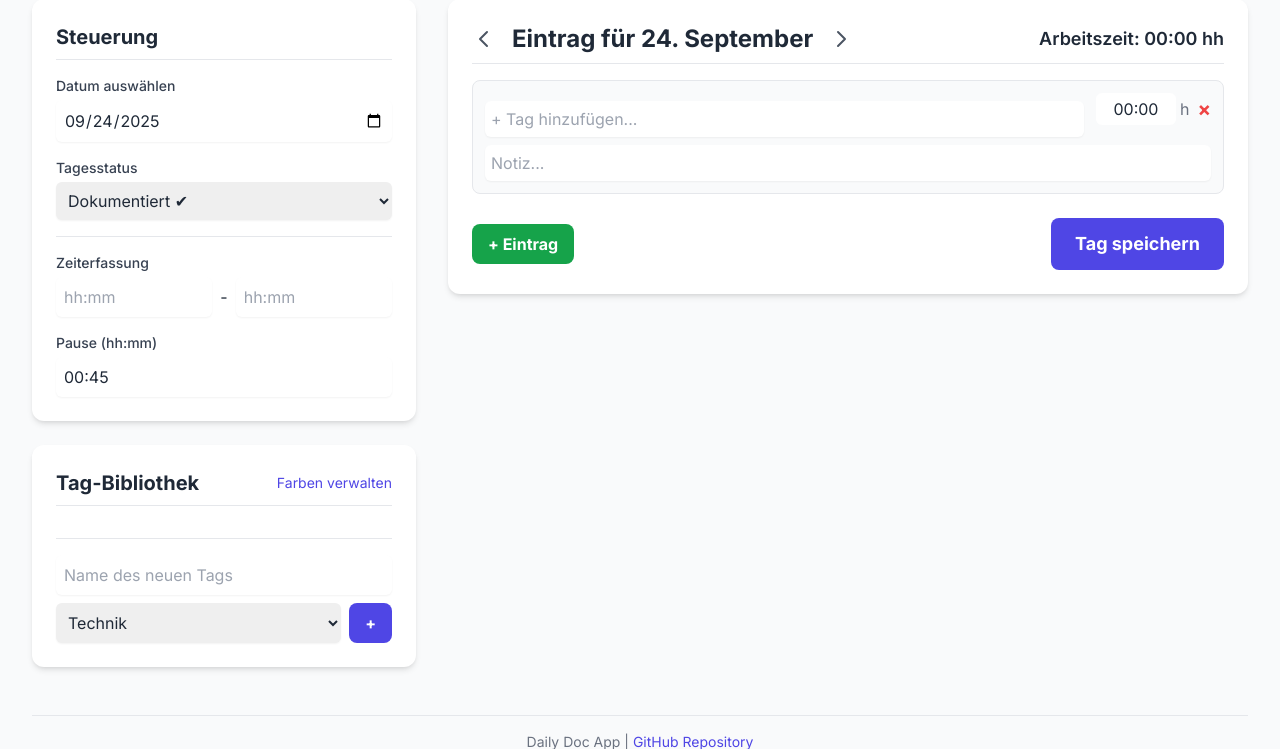
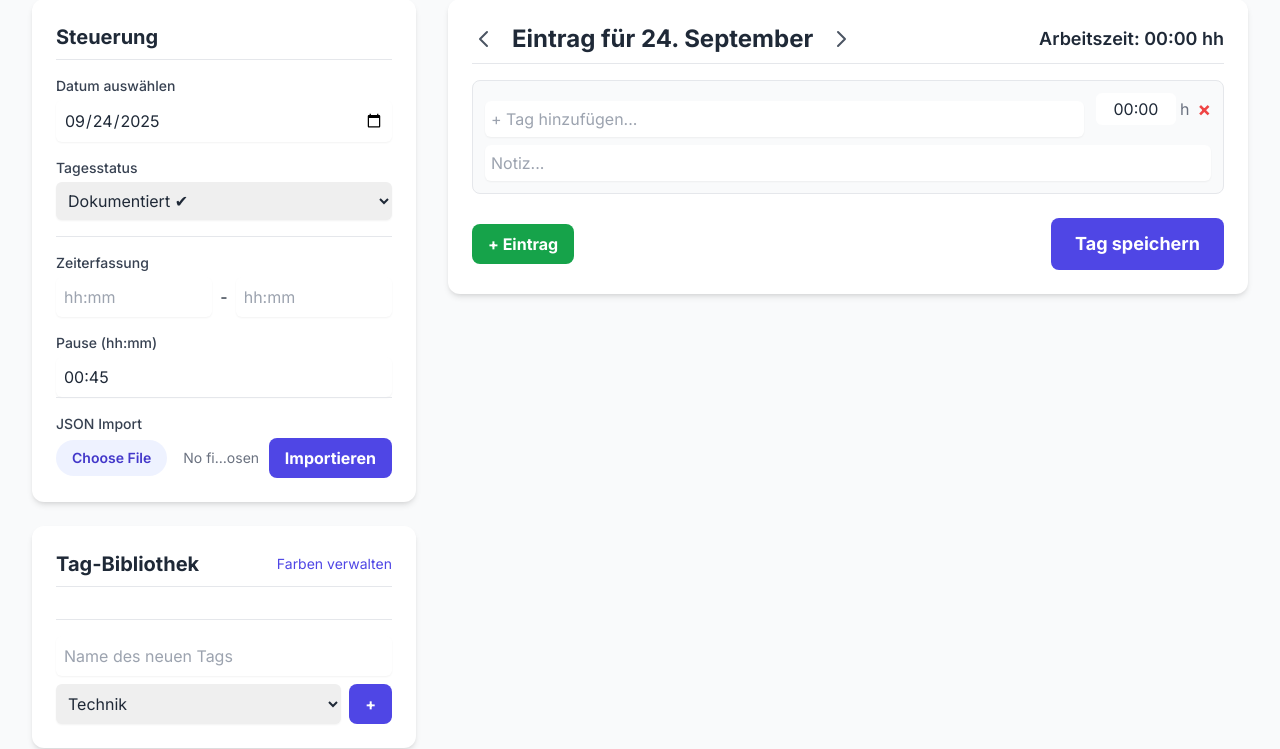
Before and after one commit to oliverschmidt99/daily-doc-app, a Flask app: page /documentation in a window 1280 px wide. Shown: the part 299-1048 px from the top of the page. Run offline with Flask 3, Linux system fonts and the light colour scheme; data that the repository does not hold is empty; some libraries are stand-ins or nearby versions.

Commit message:
feat: JSON-Importfunktion hinzufügen
Fügt eine Funktion hinzu, um die Tagesdokumentationsdaten aus einer JSON-Datei zu importieren. Dies ermöglicht es, Daten zwischen verschiedenen Projekten oder Installationen einfach zu migrieren.

- app.py: Neuer Endpunkt `/import_json/<context>` für den Empfang und das Mergen der JSON-Daten.
- documentation.html: Hinzufügen eines Datei-Input-Feldes und eines Buttons.
- documentation.js: Implementierung der Logik für den Datei-Upload und die Verarbeitung der Server-Antwort.

```diff
--- a/app.py
+++ b/app.py
@@ -236,6 +236,73 @@ def delete_tag(context):
     return jsonify({"status": "error", "message": "Fehler beim Speichern"}), 500
 
 
+@app.route("/import_json/<context>", methods=["POST"])
+def import_json(context):
+    if "file" not in request.files:
+        return jsonify({"status": "error", "message": "Keine Datei gefunden"}), 400
+    file = request.files["file"]
+    if file.filename == "":
+        return jsonify({"status": "error", "message": "Keine Datei ausgewählt"}), 400
+    if file and file.filename.endswith(".json"):
+        try:
+            imported_data = json.load(file)
+
+            # Überprüfen der grundlegenden Struktur
+            if not isinstance(imported_data, dict):
+                return (
+                    jsonify({"status": "error", "message": "Ungültiges JSON-Format"}),
+                    400,
+                )
+
+            # Lade die vorhandenen Daten
+            current_data = read_data(context)
+
+            # Mergen der Daten
+            # Die importierten Daten haben Vorrang, außer bei 'contextName'
+            if "contextName" in imported_data:
+                del imported_data["contextName"]
+
+            def merge_dicts(dict1, dict2):
+                for key, value in dict2.items():
+                    if (
+                        key in dict1
+                        and isinstance(dict1[key], dict)
+                        and isinstance(value, dict)
+                    ):
+                        merge_dicts(dict1[key], value)
+                    else:
+                        dict1[key] = value
+
+            merge_dicts(current_data, imported_data)
+
+            if write_data(current_data, context):
+                return jsonify(
+                    {"status": "success", "message": "Daten erfolgreich importiert"}
+                )
+            else:
+                return (
+                    jsonify(
+                        {
+                            "status": "error",
+                            "message": "Fehler beim Speichern der Daten",
+                        }
+                    ),
+                    500,
+                )
+        except (IOError, json.JSONDecodeError):
+            return (
+                jsonify(
+                    {
+                        "status": "error",
+                        "message": "Fehler beim Verarbeiten der JSON-Datei",
+                    }
+                ),
+                400,
+            )
+
+    return jsonify({"status": "error", "message": "Ungültiger Dateityp"}), 400
+
+
 if __name__ == "__main__":
     from waitress import serve
 
--- a/static/js/documentation.js
+++ b/static/js/documentation.js
@@ -41,6 +41,8 @@ async function initializeDocumentationModule(context) {
     categoryColorList: document.getElementById("category-color-list"),
     categoryModalCancel: document.getElementById("category-modal-cancel"),
     categoryModalConfirm: document.getElementById("category-modal-confirm"),
+    jsonImporter: document.getElementById("json-importer"),
+    importJsonBtn: document.getElementById("import-json-btn"),
   };
 
   const CATEGORIES = [
@@ -130,6 +132,35 @@ async function initializeDocumentationModule(context) {
       dom.categoryModal.classList.add("hidden")
     );
     dom.categoryModalConfirm.addEventListener("click", saveCategoryStyles);
+    dom.importJsonBtn.addEventListener("click", importJsonFile);
+  }
+
+  // PLATZIERE DEINE NEUE FUNKTION HIER INNERHALB VON 'initializeDocumentationModule'
+  async function importJsonFile() {
+    const file = dom.jsonImporter.files[0];
+    if (!file) {
+      showNotification("Keine Datei ausgewählt.", true);
+      return;
+    }
+    const formData = new FormData();
+    formData.append("file", file);
+    try {
+      const response = await fetch(`/import_json/${context}`, {
+        method: "POST",
+        body: formData,
+      });
+      const result = await response.json();
+      if (response.ok) {
+        showNotification(result.message);
+        await loadDataFromServer();
+        renderTagLibrary();
+        loadDay(dom.datePicker.value);
+      } else {
+        showNotification(result.message, true);
+      }
+    } catch (e) {
+      showNotification("Fehler beim Senden der Datei an den Server.", true);
+    }
   }
 
   function showNotification(message, isError = false) {
--- a/templates/documentation.html
+++ b/templates/documentation.html
@@ -37,6 +37,20 @@
                     <label for="break-time" class="block text-sm font-medium text-gray-700">Pause (hh:mm)</label>
                     <input type="text" id="break-time" placeholder="hh:mm"
                         class="mt-1 block w-full rounded-md border-gray-300 shadow-sm p-2">
+                </div>
+            </div>
+            <div class="border-t pt-4">
+                <label class="block text-sm font-medium text-gray-700">JSON Import</label>
+                <div class="flex items-center gap-2 mt-1">
+                    <input type="file" id="json-importer" accept=".json" class="block w-full text-sm text-gray-500
+                        file:mr-4 file:py-2 file:px-4
+                        file:rounded-full file:border-0
+                        file:text-sm file:font-semibold
+                        file:bg-indigo-50 file:text-indigo-700
+                        hover:file:bg-indigo-100
+                    ">
+                    <button type="button" id="import-json-btn"
+                        class="bg-indigo-600 hover:bg-indigo-700 text-white font-bold py-2 px-4 rounded-lg">Importieren</button>
                 </div>
             </div>
         </div>
```
